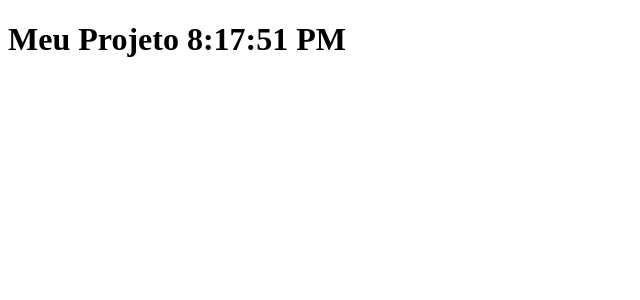
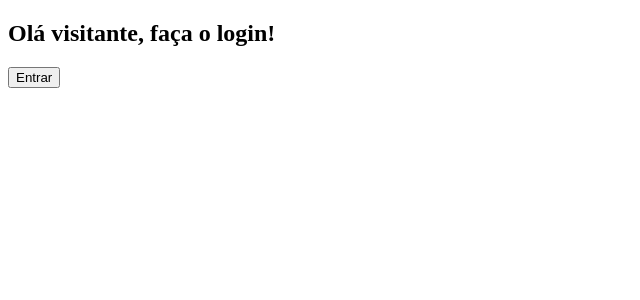
Before and after one commit to maleixorm/meuapp, a React (Create React App) app: page / in a window 1280 px wide. Shown: the top 300 px of the page, without its empty margins (0-640 px from the left). Built offline with nearby package versions, Linux system fonts and the light colour scheme.

Commit message:
Trabalhando com Renderização Condicional

```diff
--- a/src/App.js
+++ b/src/App.js
@@ -5,24 +5,34 @@
     constructor(props){
         super(props);
         this.state = {
-            hora: '00:00:00'
+            status: false
         };
+
+        this.entrar = this.entrar.bind(this);
+        this.sair = this.sair.bind(this);
     }
 
-    componentDidMount() {
-        setInterval(() => {
-            this.setState({hora: new Date().toLocaleTimeString()})
-        }, 1000);
+    entrar(){
+        this.setState({status: true});
     }
 
-    componentDidUpdate() {
-        console.log('Atualizou!');
+    sair(){
+        this.setState({status: false});
     }
 
-    render() {
+    render(){
         return(
             <div>
-                <h1>Meu Projeto {this.state.hora}</h1>
+                {this.state.status ?
+                    <div>
+                        <h2>Bem-vindo ao sistema!</h2>
+                        <button onClick={this.sair}>Sair</button>
+                    </div> :
+                    <div>
+                        <h2>Olá visitante, faça o login!</h2>
+                        <button onClick={this.entrar}>Entrar</button>
+                    </div>
+                }
             </div>
         );
     }
```
